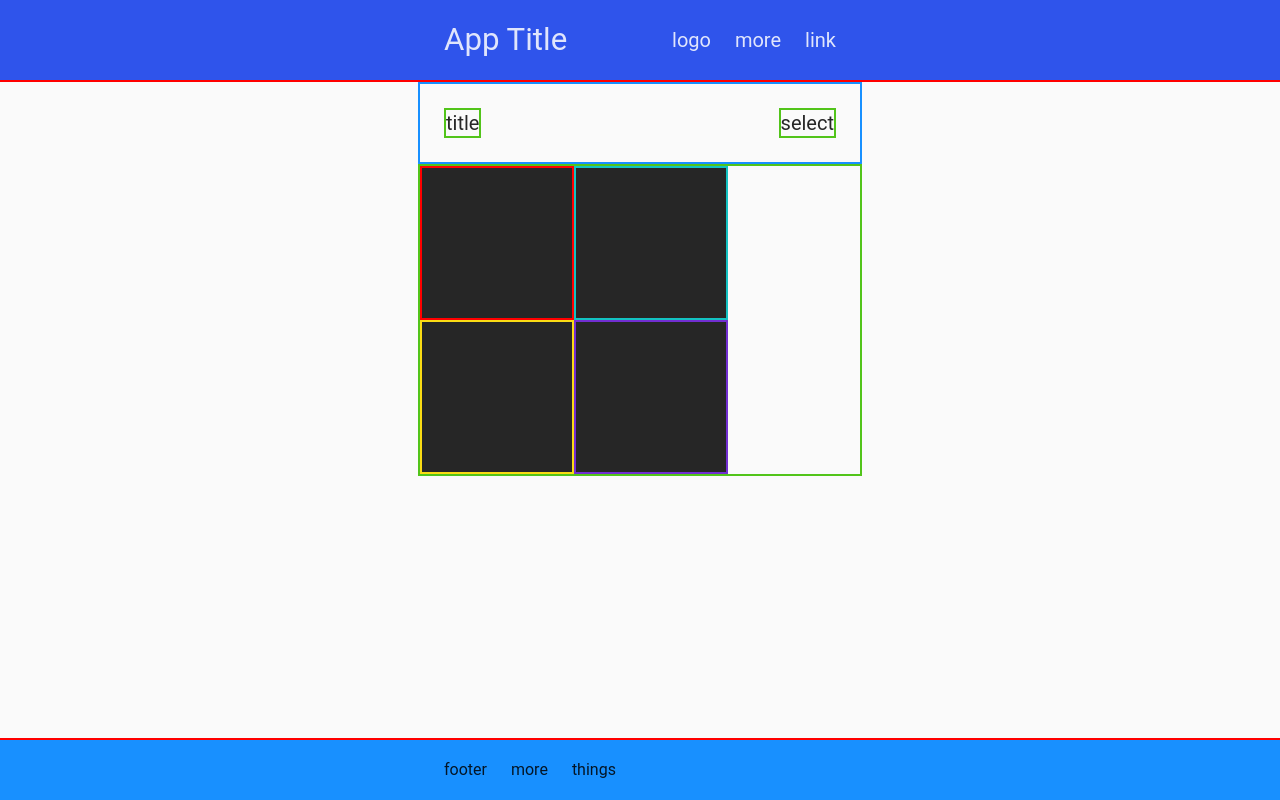
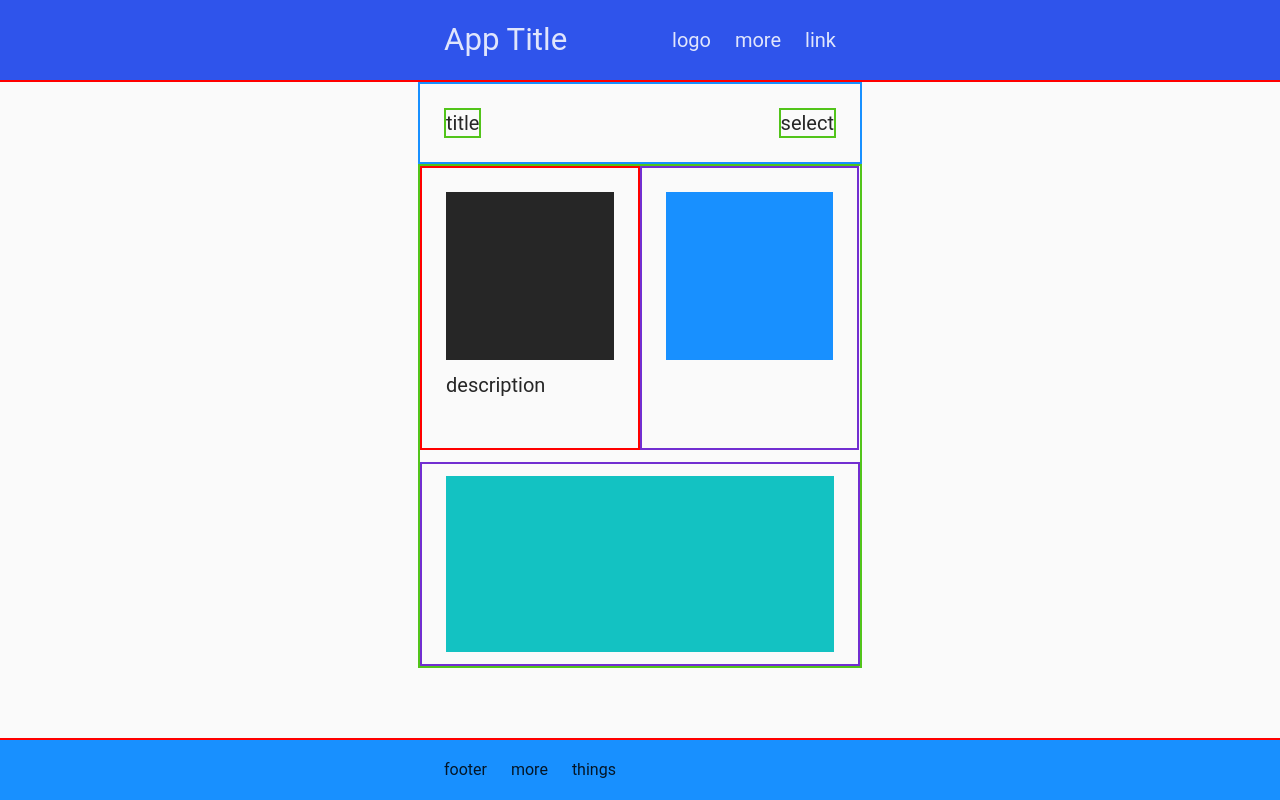
Before and after one commit to nrsimonelli/heroic-data-vision, a React (Create React App) app: page / in a window 1280 px wide. Built offline with nearby package versions, Linux system fonts and the light colour scheme.

Commit message:
cleaned up styling on main

```diff
--- a/src/components/Main/Main.js
+++ b/src/components/Main/Main.js
@@ -18,12 +18,10 @@ class Main extends Component {
         <div className='main-content-container'>
           <div className='image-primary'>
             <div className='image'></div>
+            <div className='image-description'>description</div>
           </div>
           <div className='graph-primary'>
             <div className='graph'></div>
-          </div>
-          <div className='image-secondary'>
-            <div className='image'></div>
           </div>
           <div className='graph-secondary'>
             <div className='graph'></div>
--- a/src/css/main.css
+++ b/src/css/main.css
@@ -313,12 +313,48 @@ a:hover {
   width: 100%;
 }
 
+.image-primary,
+.graph-primary {
+  height: 35vh;
+  width: 49%;
+}
+
 .image-primary {
   border: 2px solid red;
+  display: flex;
+  flex-direction: column;
+  flex-wrap: nowrap;
+  justify-content: flex-start;
+  align-items: flex-start;
+}
+.image-primary .image {
+  margin-left: 24px;
+  margin-top: 24px;
+  height: 60%;
+  width: calc(100% - 48px);
+  background-color: #262626;
+}
+.image-primary .image-description {
+  margin-left: 24px;
+  margin-top: 12px;
+  font-size: 1.25rem;
+  line-height: 1.3;
 }
 
 .graph-primary {
-  border: 2px solid #13c2c2;
+  border: 2px solid #722ed1;
+  display: flex;
+  flex-direction: column;
+  flex-wrap: nowrap;
+  justify-content: flex-start;
+  align-items: flex-end;
+}
+.graph-primary .graph {
+  margin-right: 24px;
+  margin-top: 24px;
+  height: 60%;
+  width: calc(100% - 48px);
+  background-color: #1890ff;
 }
 
 .image-secondary {
@@ -327,13 +363,42 @@ a:hover {
 
 .graph-secondary {
   border: 2px solid #722ed1;
+  display: flex;
+  flex-direction: column;
+  flex-wrap: nowrap;
+  justify-content: center;
+  align-items: center;
+  margin-top: 12px;
+  width: 100%;
+  height: 25vh;
+}
+.graph-secondary .graph {
+  background-color: #13c2c2;
+  margin-left: 24px;
+  margin-right: 24px;
+  height: calc(100% - 24px);
+  width: calc(100% - 48px);
 }
 
-.image,
-.graph {
-  height: 150px;
-  width: 150px;
-  background-color: #262626;
+@media (max-width: 480px) {
+  .image-primary,
+.graph-primary {
+    background-color: #13c2c2;
+    width: 100%;
+    justify-content: center;
+    align-items: center;
+  }
+  .image-primary .image,
+.image-primary .image-description,
+.image-primary .graph,
+.graph-primary .image,
+.graph-primary .image-description,
+.graph-primary .graph {
+    margin-left: 0;
+    margin-right: 0;
+    margin-top: 0;
+    margin-bottom: 0;
+  }
 }
 
 /*# sourceMappingURL=main.css.map */
--- a/src/scss/main.scss
+++ b/src/scss/main.scss
@@ -35,21 +35,72 @@
   width: 100%;
 }
 
+.image-primary,
+.graph-primary {
+  @include dimensions(35vh, 49%);
+}
+
 .image-primary {
   @include border;
+  @include flex-col();
+  @include justify-align(flex-start, flex-start);
+
+  .image {
+    margin-left: $margin-global;
+    margin-top: $margin-global;
+    @include dimensions(60%, calc(100% - 48px));
+    background-color: $gray-10;
+  }
+  .image-description {
+    margin-left: $margin-global;
+    margin-top: $margin-half;
+    @include text-size($h5);
+  }
 }
+
 .graph-primary {
-  @include border($cyan);
+  @include border($purple);
+  @include flex-col();
+  @include justify-align(flex-start, flex-end);
+
+  .graph {
+    margin-right: $margin-global;
+    margin-top: $margin-global;
+    @include dimensions(60%, calc(100% - 48px));
+    background-color: $blue;
+  }
 }
 .image-secondary {
   @include border($yellow);
 }
 .graph-secondary {
   @include border($purple);
+  @include flex-col();
+  @include justify-align(center, center);
+  margin-top: $margin-half;
+  width: 100%;
+  height: 25vh;
+  .graph {
+    background-color: $color-accent;
+    @include margin-sides($margin-global);
+    @include dimensions(calc(100% - 24px), calc(100% - 48px));
+  }
 }
 
-.image,
-.graph {
-  @include dimensions(150px, 150px);
-  background-color: $gray-10;
+@include breakpoint-max(xs) {
+  .image-primary,
+  .graph-primary {
+    background-color: $color-accent;
+    width: 100%;
+    justify-content: center;
+    align-items: center;
+    .image,
+    .image-description,
+    .graph {
+      margin-left: 0;
+      margin-right: 0;
+      margin-top: 0;
+      margin-bottom: 0;
+    }
+  }
 }
```
Also changed, not shown: 1 other file (tests, documents, lock files or other folders).
